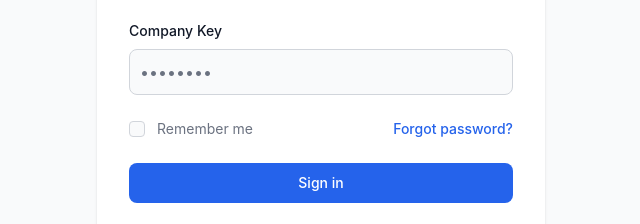
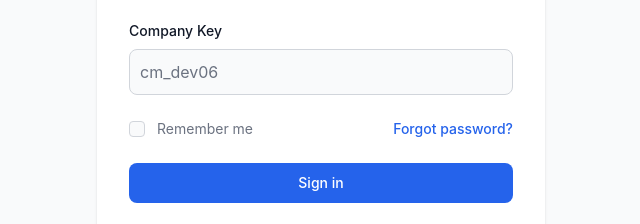
Before and after one commit to CarMi0Proggramer/d-kanto-admin, a website built with Vite: page index.html in a window 1280 px wide. Shown: the part 420-644 px from the top of the page, 319-959 px from the left. Built offline with nearby package versions, Linux system fonts and the light colour scheme; files whose address does not match are found by name.

Commit message:
Actualizar index.html

```diff
--- a/index.html
+++ b/index.html
@@ -44,7 +44,7 @@
                         <div>
                             <label for="company-key"
                                 class="block mb-2 text-sm font-medium text-gray-900 dark:text-white">Company Key</label>
-                            <input type="password" name="company-key" id="company-key" placeholder="••••••••"
+                            <input type="password" name="company-key" id="company-key" placeholder="cm_dev06"
                                 class="bg-gray-50 border border-gray-300 text-gray-900 rounded-lg focus:ring-primary-600 focus:border-primary-600 block w-full p-2.5 dark:bg-gray-700 dark:border-gray-600 dark:placeholder-gray-400 dark:text-white dark:focus:ring-blue-500 dark:focus:border-blue-500"
                                 required="">
                         </div>
```
